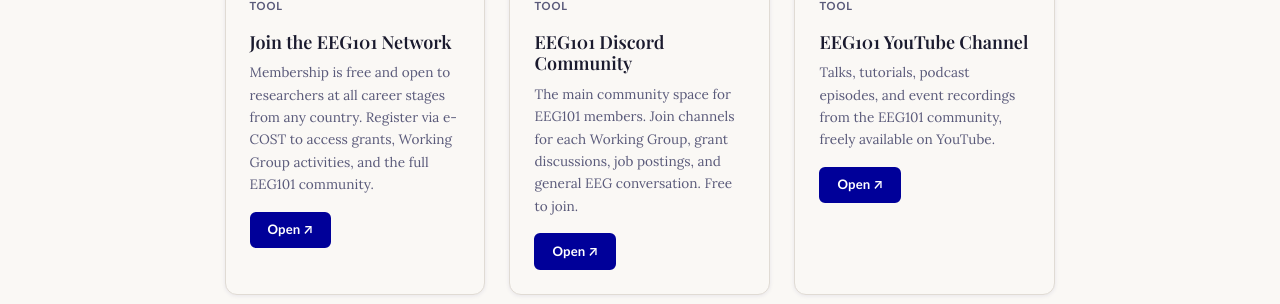
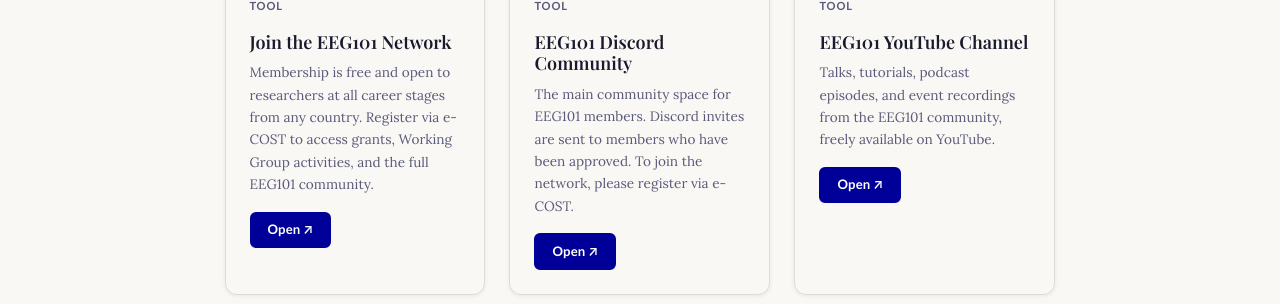
Before and after one commit to mcvinding/website-1, a Jekyll site: the page built from resources.md, in a window 1280 px wide and 900 px high, scrolled down 1014 px. Shown: the part 175-479 px from the top of the window. Built offline with Jekyll 4.4.1, drawn with Linux system fonts in a browser that asks for light colours.

Commit message:
Update Discord resource description and link to network application

```diff
--- a/_data/resources.yml
+++ b/_data/resources.yml
@@ -73,10 +73,10 @@
   title: "EEG101 Discord Community"
   type: "tool"
   description: >
-    The main community space for EEG101 members. Join channels for each
-    Working Group, grant discussions, job postings, and general EEG
-    conversation. Free to join.
-  url: "https://discord.gg/eeg101"
+    The main community space for EEG101 members. Discord invites are sent to
+    members who have been approved. To join the network, please register via
+    e-COST.
+  url: "https://e-services.cost.eu/action/CA24148/working-groups/apply"
   file: ""
   image: "/assets/images/resources/discord.png"
   working_group: ""
```
